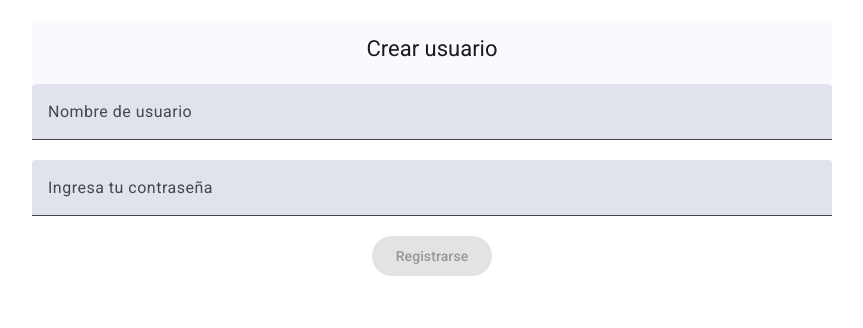
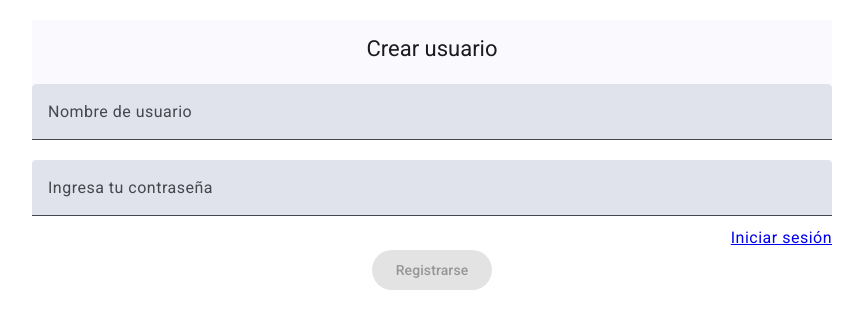
Before and after one commit to micha3lvega/Algorithm-TOTP, an Angular app in the folder totp-client/: page /signup in a window 1280 px wide. Shown: the top 328 px of the page, without its empty margins (208-1071 px from the left). Built offline with nearby package versions, Linux system fonts and the light colour scheme.

Commit message:
Agregar estilos de link de login

```diff
--- a/totp-client/src/app/signup-form/signup-form.component.css
+++ b/totp-client/src/app/signup-form/signup-form.component.css
@@ -27,10 +27,17 @@
   align-items: center;
 }
 
-.error-msj{
+.error-msj {
   color: red;
+  text-align: left;
 }
 
-.info-msj{
+.info-msj {
   color: green;
+  text-align: left;
 }
+
+.login-link {
+  text-align: right;
+  margin-top: -10px;
+}
--- a/totp-client/src/app/signup-form/signup-form.component.html
+++ b/totp-client/src/app/signup-form/signup-form.component.html
@@ -3,14 +3,6 @@
   <mat-toolbar color="primary" class="title">
     <span class="fill-remaining-space">Crear usuario</span>
   </mat-toolbar>
-
-  <div class="error-msj" *ngIf="errorMsj !== ''">
-    {{errorMsj}}
-  </div>
-
-  <div class="info-msj" *ngIf="infoMsj !== ''">
-    {{infoMsj}}
-  </div>
 
   <form [formGroup]="signupForm" (ngSubmit)="onSubmit()">
 
@@ -34,6 +26,24 @@
             La contraseña debe tener al menos 5 caracteres
           </mat-error>
         </mat-form-field>
+
+        <div class="row">
+
+          <div class="col">
+            <div class="error-msj" *ngIf="errorMsj !== ''">
+              {{errorMsj}}
+            </div>
+
+            <div class="info-msj" *ngIf="infoMsj !== ''">
+              {{infoMsj}}
+            </div>
+          </div>
+
+          <div class="col login-link">
+            <a routerLink="/login">Iniciar sesión</a>
+          </div>
+
+        </div>
       </div>
 
     </div>
--- a/totp-client/src/app/signup-form/signup-form.component.ts
+++ b/totp-client/src/app/signup-form/signup-form.component.ts
@@ -15,6 +15,8 @@ import { MatButtonModule } from '@angular/material/button';
 import { CommonModule } from '@angular/common';
 import { MatSnackBar } from '@angular/material/snack-bar';
 
+import { RouterModule } from '@angular/router';
+
 @Component({
   selector: 'app-signup-form',
   standalone: true,
@@ -24,6 +26,7 @@ import { MatSnackBar } from '@angular/material/snack-bar';
     MatButtonModule,
     CommonModule,
     MatToolbarModule,
+    RouterModule
   ],
   templateUrl: './signup-form.component.html',
   styleUrl: './signup-form.component.css',
```
